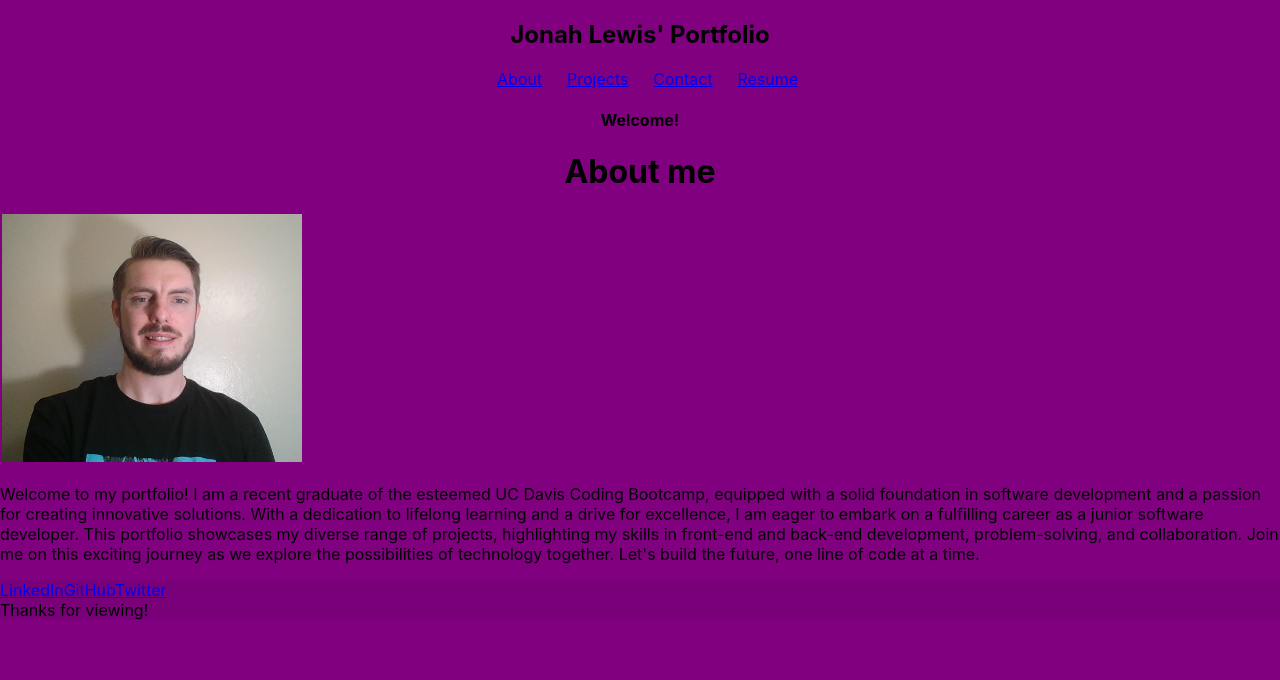
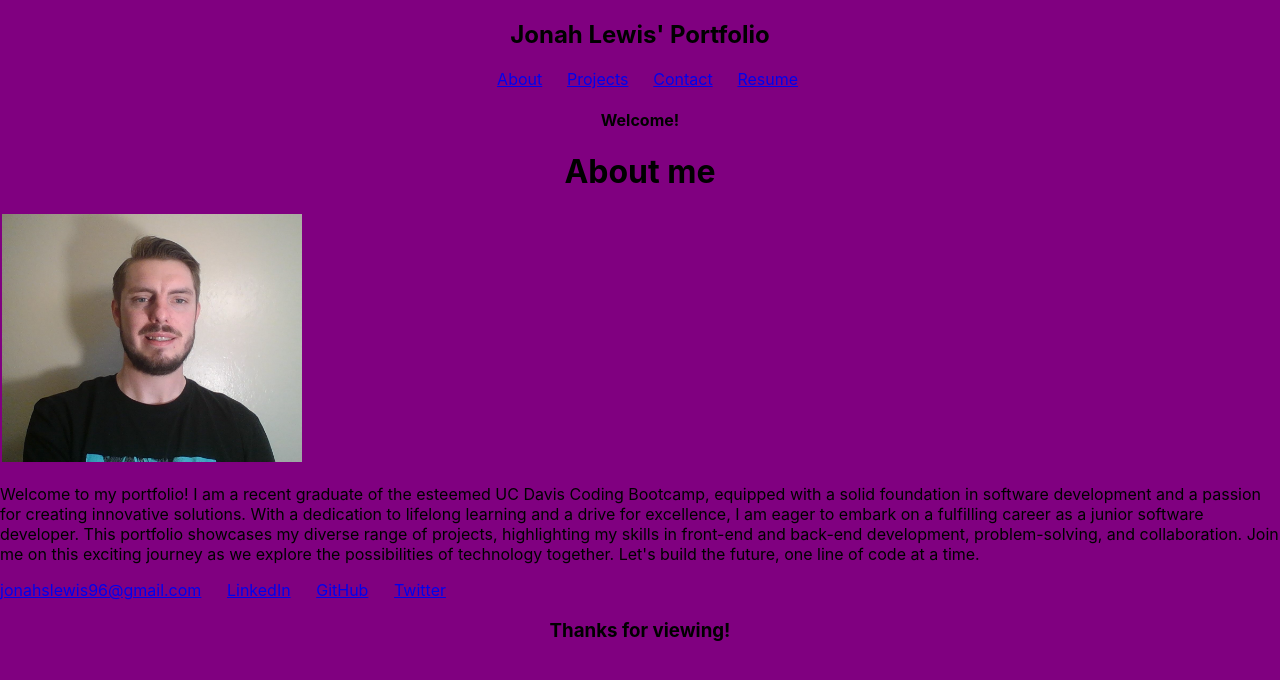
Before and after one commit to jonahscottlewis/react-portfolio, a React (Create React App) app: page / in a window 1280 px wide. Shown: the top 680 px of the page. Built offline with nearby package versions, Linux system fonts and the light colour scheme.

Commit message:
added to footer

```diff
--- a/src/App.css
+++ b/src/App.css
@@ -44,3 +44,15 @@ align-items: center;
 .resume{
   text-align: center;
 }
+
+.footer{
+
+}
+
+.footer-link{
+  padding-right: 2%;
+}
+
+.footer-p{
+  text-align: center;
+}
--- a/src/components/Footer.js
+++ b/src/components/Footer.js
@@ -22,23 +22,26 @@ const Footer = () => {
             </div>
         </MDBFooter>
         */
-        <MDBFooter bgColor='light' className='text-center text-lg-start text-muted'>
-            <div className='text-center p-4' style={{ backgroundColor: 'rgba(0, 0, 0, 0.05)' }}>
+        <div>
+            <div className='footer'>
                 <span>
-                <a rel="noreferrer" href='https://www.linkedin.com/in/jonah-lewis-507984273/' target="_blank" className='me-4 text-reset'>
-                <MDBIcon fab icon="linkedin" size='2x'/>
+                <a href='mailto:jonahslewis96@gmail.com' className='footer-link'>
+
+                jonahslewis96@gmail.com</a>
+                <a href='https://www.linkedin.com/in/jonah-lewis-507984273/' target="_blank" className='footer-link'>
+
                 LinkedIn</a>
-                <a rel="noreferrer" href='https://github.com/jonahscottlewis' target="_blank" className='me-4 text-reset'>
-                <MDBIcon fab icon="github" size='2x'/>
+                <a href='https://github.com/jonahscottlewis' target="_blank" className='footer-link'>
+
                 GitHub</a>
-                <a rel="noreferrer" href='https://twitter.com/Jonahslewis96' target="_blank" className='me-4 text-reset'>
-                <MDBIcon fab icon="twitter" size='2x'/>
+                <a href='https://twitter.com/Jonahslewis96' target="_blank" className='footer-link'>
+
                 Twitter</a>
                 </span>
                 <br></br>
-                <span className="px-4">Thanks for viewing!</span>
+                <h3 className="footer-p">Thanks for viewing!</h3>
             </div>
-        </MDBFooter>
+        </div>
     );
 };
 
--- a/src/components/Resume.js
+++ b/src/components/Resume.js
@@ -3,15 +3,15 @@ export default function Resume() {
 
       <div class="resume">
         <h1 class="h1">My Resume</h1>
-        <p>       JONAH LEWIS
+        <p>       <h3>JONAH LEWIS</h3>
             <br></br>
-Fair Oaks, CA | jonahslewis96@gmail.com | (916) 308-9237
+<h4>Fair Oaks, CA | jonahslewis96@gmail.com | (916) 308-9237</h4>
 <br></br>
                 Work Experience
                 <br></br>
 Chili's, Fair Oaks, CA March 2023-present
 <br></br>
-Busser
+Server/To-Go
 <br></br>
 • Constantly keeping a high pace
 <br></br>
```
